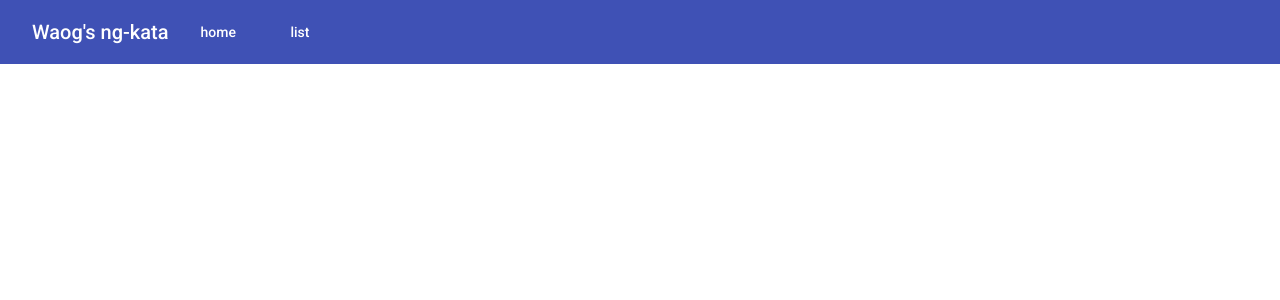
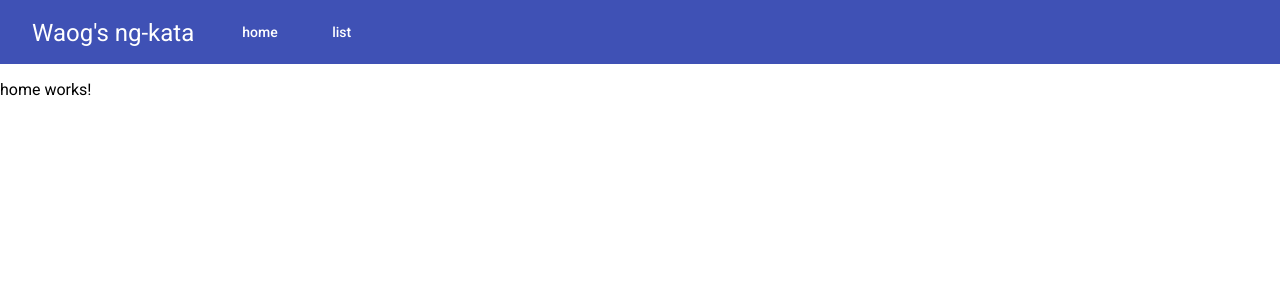
Before and after one commit to Waog/ng-kata, an Angular app: page /home in a window 1280 px wide. Before the commit this address led to /. Shown: the top 300 px of the page. Built offline with nearby package versions, Linux system fonts and the light colour scheme.

Commit message:
ADD SPA navigation

```diff
--- a/src/app/app-routing.module.ts
+++ b/src/app/app-routing.module.ts
@@ -1,11 +1,16 @@
-import { NgModule } from '@angular/core';
-import { Routes, RouterModule } from '@angular/router';
+import { NgModule } from "@angular/core";
+import { RouterModule, Routes } from "@angular/router";
+import { HomeComponent } from "./home/home.component";
+import { ListComponent } from "./list/list.component";
 
-
-const routes: Routes = [];
+const routes: Routes = [
+  { path: "home", component: HomeComponent },
+  { path: "list", component: ListComponent },
+  { path: "", pathMatch: "full", redirectTo: "home" }
+];
 
 @NgModule({
   imports: [RouterModule.forRoot(routes)],
   exports: [RouterModule]
 })
-export class AppRoutingModule { }
+export class AppRoutingModule {}
--- a/src/app/app.component.html
+++ b/src/app/app.component.html
@@ -1,6 +1,12 @@
 <mat-toolbar color="primary">
-  <span>Waog's ng-kata</span>
+  <a mat-button routerLink="home">
+    <span class="mat-headline">
+      Waog's ng-kata
+    </span>
+  </a>
 
-  <a mat-button href="#home">home</a>
-  <a mat-button href="#list">list</a>
+  <a mat-button routerLink="home">home</a>
+  <a mat-button routerLink="list">list</a>
 </mat-toolbar>
+
+<router-outlet></router-outlet>
--- a/src/app/app.component.scss
+++ b/src/app/app.component.scss
@@ -1,4 +1,3 @@
-span,
 [mat-button] {
-  margin-left: 1rem;
+  margin-right: 1rem;
 }
--- a/src/app/app.module.ts
+++ b/src/app/app.module.ts
@@ -4,11 +4,15 @@ import { BrowserAnimationsModule } from '@angular/platform-browser/animations';
 import { AppRoutingModule } from './app-routing.module';
 import { AppComponent } from './app.component';
 import { MaterialModule } from './material/material.module';
+import { HomeComponent } from './home/home.component';
+import { ListComponent } from './list/list.component';
 
 
 @NgModule({
   declarations: [
-    AppComponent
+    AppComponent,
+    HomeComponent,
+    ListComponent
   ],
   imports: [
     BrowserModule,
--- /dev/null
+++ b/src/app/home/home.component.html
@@ -0,0 +1 @@
+<p>home works!</p>
--- /dev/null
+++ b/src/app/home/home.component.ts
@@ -0,0 +1,15 @@
+import { Component, OnInit } from '@angular/core';
+
+@Component({
+  selector: 'app-home',
+  templateUrl: './home.component.html',
+  styleUrls: ['./home.component.scss']
+})
+export class HomeComponent implements OnInit {
+
+  constructor() { }
+
+  ngOnInit(): void {
+  }
+
+}
--- /dev/null
+++ b/src/app/list/list.component.html
@@ -0,0 +1 @@
+<p>list works!</p>
--- /dev/null
+++ b/src/app/list/list.component.ts
@@ -0,0 +1,15 @@
+import { Component, OnInit } from '@angular/core';
+
+@Component({
+  selector: 'app-list',
+  templateUrl: './list.component.html',
+  styleUrls: ['./list.component.scss']
+})
+export class ListComponent implements OnInit {
+
+  constructor() { }
+
+  ngOnInit(): void {
+  }
+
+}
```
Also changed, not shown: src/app/home/home.component.scss (added), src/app/list/list.component.scss (added), 2 other files (tests, documents, lock files or other folders).
